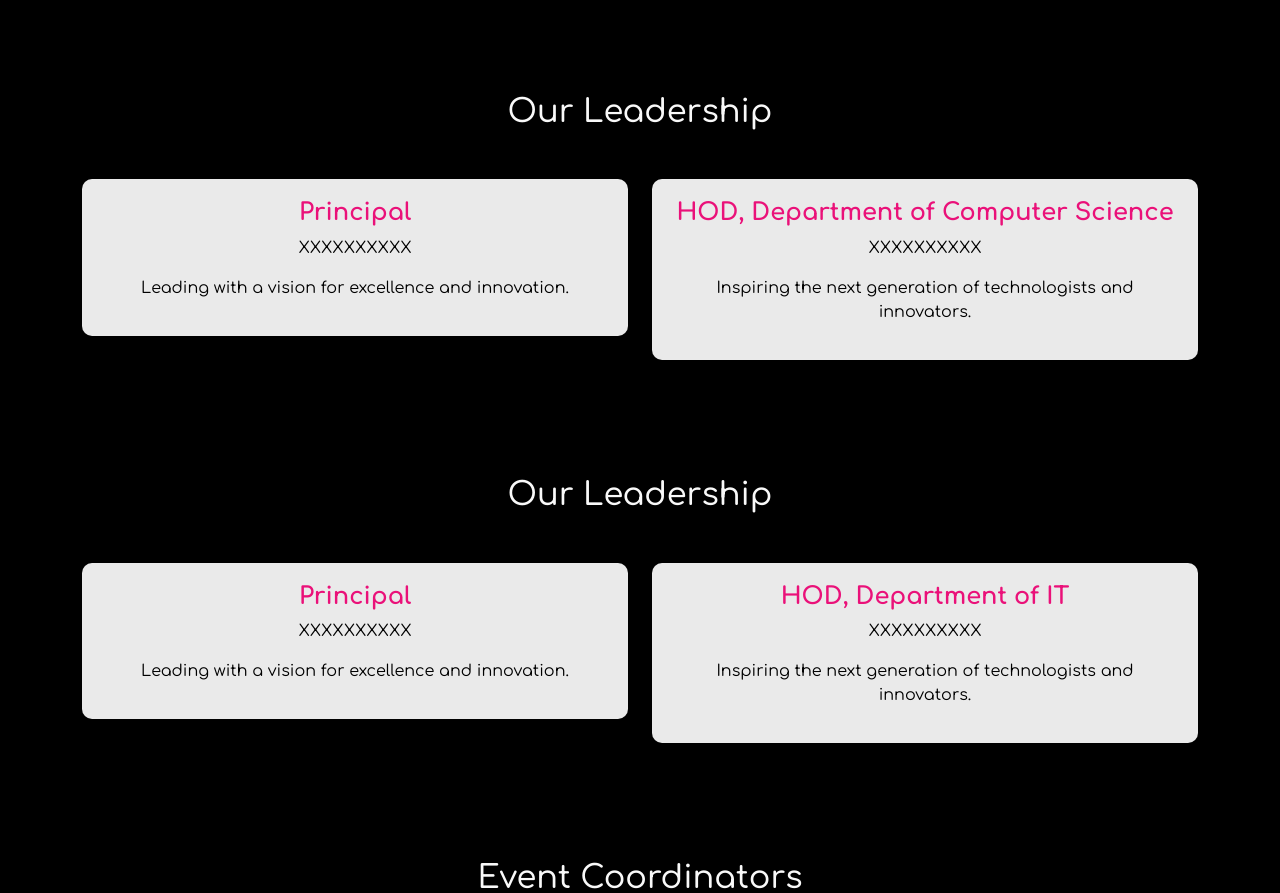
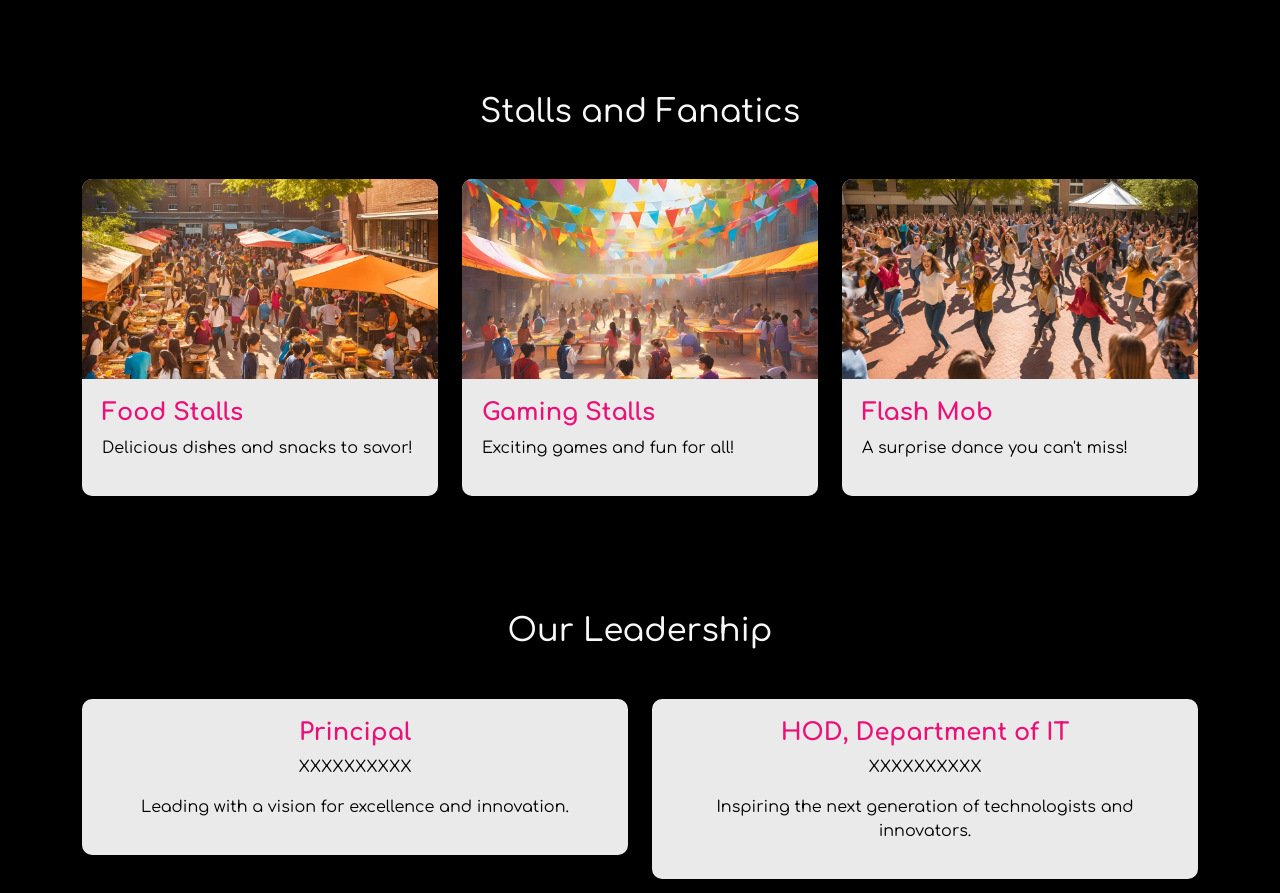
Before and after one commit to karthikdevini/INFINIT2K25, a plain HTML site: page index.html in a window 1280 px wide. Shown: the part 3338-4231 px from the top of the page. Drawn offline with nearby package versions, Linux system fonts and the light colour scheme.

Commit message:
Update index.html

```diff
--- a/index.html
+++ b/index.html
@@ -201,27 +201,34 @@
       </div>
     </div>
   </section>
-  <section id="leadership" class="container py-5">
-    <h2 class="text-center mb-5">Our Leadership</h2>
+  <section id="stalls" class="container py-5">
+    <h2 class="text-center mb-5">Stalls and Fanatics</h2>
     <div class="row">
-      <!-- Principal Section -->
-      <div class="col-md-6">
+      <div class="col-md-4">
         <div class="event-card">
-          <div class="event-card-body text-center">
-            <h5 class="event-title">Principal</h5>
-            <p>XXXXXXXXXX</p>
-            <p>Leading with a vision for excellence and innovation.</p>
+          <img src="imgs/foodstall.jpg" alt="Food Stalls" class="event-image">
+          <div class="event-card-body">
+            <h5 class="event-title">Food Stalls</h5>
+            <p>Delicious dishes and snacks to savor!</p>
           </div>
         </div>
       </div>
 
-      <!-- HOD Section -->
-      <div class="col-md-6">
+      <div class="col-md-4">
         <div class="event-card">
-          <div class="event-card-body text-center">
-            <h5 class="event-title">HOD, Department of Computer Science</h5>
-            <p>XXXXXXXXXX</p>
-            <p>Inspiring the next generation of technologists and innovators.</p>
+          <img src="imgs/gamingstall.jpg" alt="Gaming Stalls" class="event-image">
+          <div class="event-card-body">
+            <h5 class="event-title">Gaming Stalls</h5>
+            <p>Exciting games and fun for all!</p>
+          </div>
+        </div>
+      </div>
+      <div class="col-md-4">
+        <div class="event-card">
+          <img src="imgs/flashmob.jpg" alt="Flash Mob" class="event-image">
+          <div class="event-card-body">
+            <h5 class="event-title">Flash Mob</h5>
+            <p>A surprise dance you can't miss!</p>
           </div>
         </div>
       </div>
```
